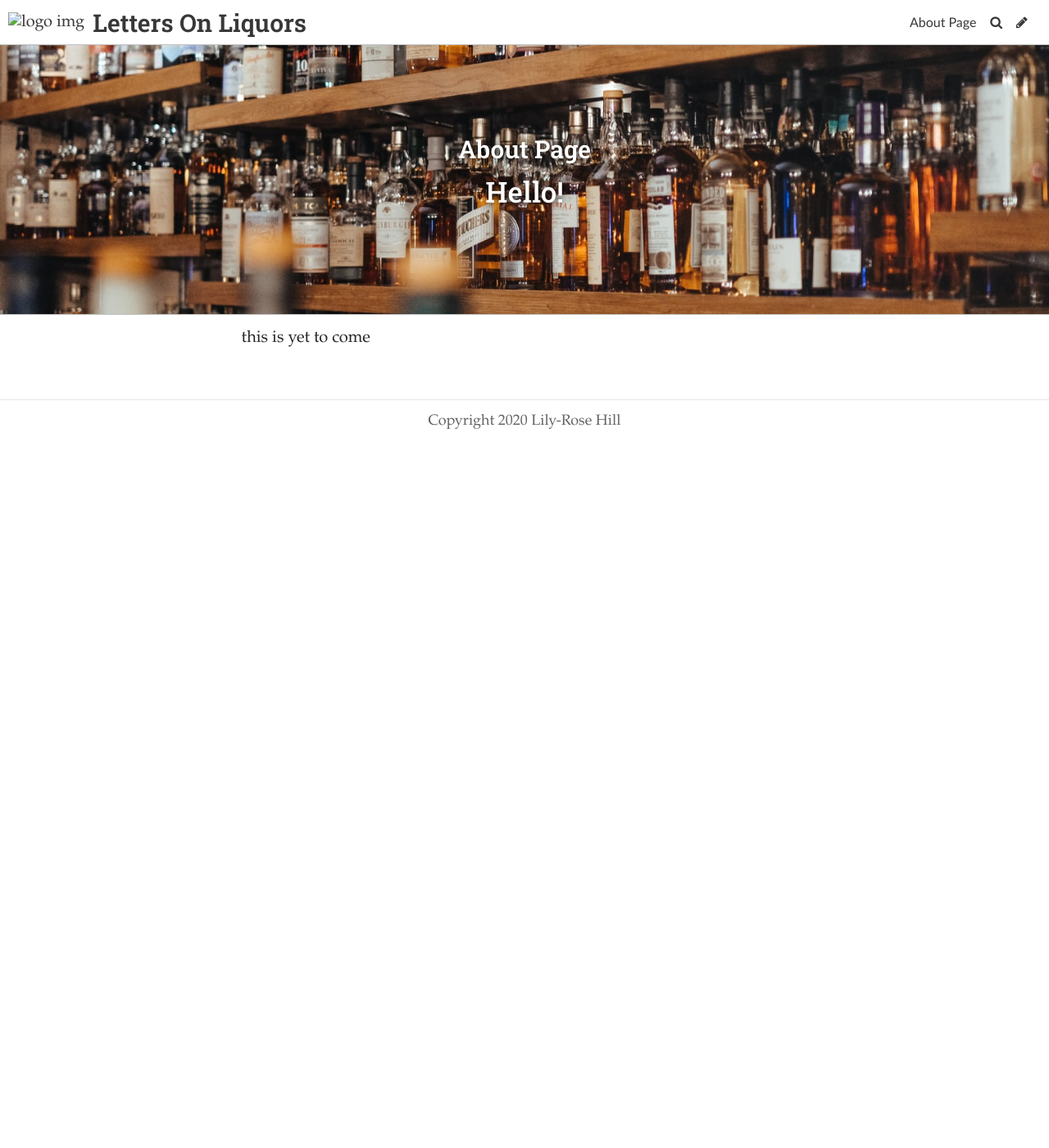
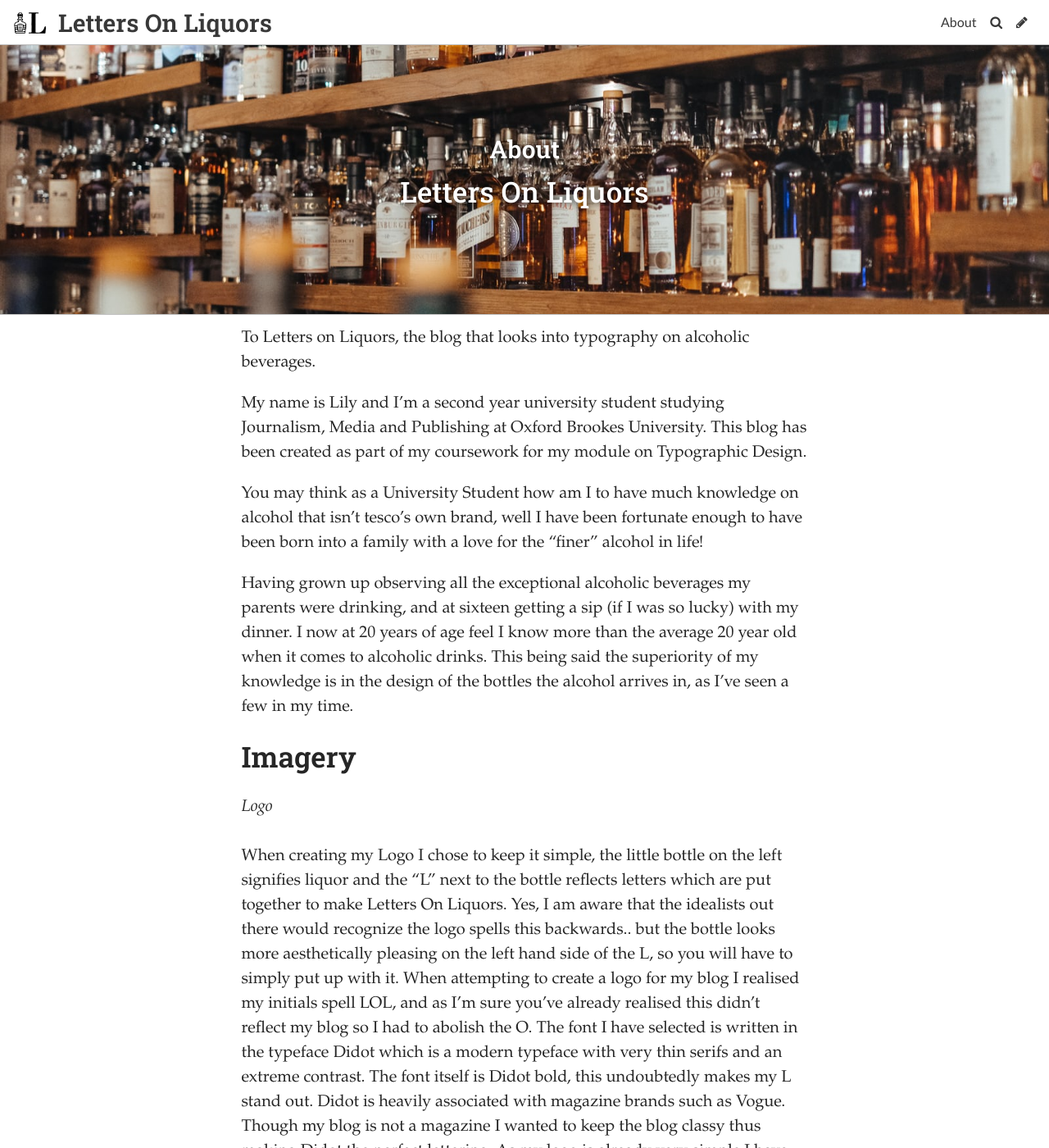
Before and after one commit to LilyRose00/LettersOnLiquors, a Jekyll site: the page built from pages/about.md, in a window 1280 px wide and 1400 px high. Shown: the whole window at 82% size. Built offline with Jekyll 4.4.1, drawn with Linux system fonts in a browser that asks for light colours; some web fonts are replaced; some of the changed text lies outside the part shown.

Commit message:
Update Page “about”

```diff
--- a/pages/about.md
+++ b/pages/about.md
@@ -1,7 +1,7 @@
 ---
 layout: page
-title: About Page
-subtitle: Hello!
+title: "About "
+subtitle: "Letters On Liquors "
 permalink: /about/
 date: 2020-06-29T15:36:12.231Z
 header_feature_image: ../uploads/photo-1508253730651-e5ace80a7025.jpeg
@@ -10,4 +10,28 @@
 description: null
 show: true
 ---
-this is yet to come
+# **Hello & Welcome,**
+
+To Letters on Liquors, the blog that looks into typography on alcoholic beverages.
+
+My name is Lily and I’m a second year university student studying Journalism, Media and Publishing at Oxford Brookes University. This blog has been created as part of my coursework for my module on Typographic Design.
+
+You may think as a University Student how am I to have much knowledge on alcohol that isn't tesco’s own brand, well I have been fortunate enough to have been born into a family with a love for the “finer” alcohol in life!
+
+Having grown up observing all the exceptional alcoholic beverages my parents were drinking, and at sixteen getting a sip (if I was so lucky) with my dinner. I now at 20 years of age feel I know more than the average 20 year old when it comes to alcoholic drinks. This being said the superiority of my knowledge is in the design of the bottles the alcohol arrives in, as I've seen a few in my time.
+
+## Imagery
+
+*Logo*\
+\
+When creating my Logo I chose to keep it simple, the little bottle on the left signifies liquor and the “L” next to the bottle reflects letters which are put together to make Letters On Liquors. Yes, I am aware that the idealists out there would recognize the logo spells this backwards.. but the bottle looks more aesthetically pleasing on the left hand side of the L, so you will have to simply put up with it. When attempting to create a logo for my blog I realised my initials spell LOL, and as I'm sure you've already realised this didn't reflect my blog so I had to abolish the O. The font I have selected is written in the typeface Didot which is a modern typeface with very thin serifs and an extreme contrast. The font itself is Didot bold, this undoubtedly makes my L stand out. Didot is heavily associated with magazine brands such as Vogue. Though my blog is not a magazine I wanted to keep the blog classy thus making Didot the perfect lettering. As my logo is already very simple I have made a decision to keep both my logo and favicon the same.
+
+![](../uploads/screenshot-2020-10-08-at-14.37.58.png)
+
+*Banner*
+
+For my banner image I have taken advantage of [unsplash](https://www.google.com/search?q=unsplashed&rlz=1C5CHFA_enGB868GB872&oq=unsplash&aqs=chrome.0.69i59j69i57j0l3j69i60l3.2806j0j7&sourceid=chrome&ie=UTF-8) a website in which you can download high quality photographs for free, my particular image was taken by [Adam Wilson](<https://unsplash.com/@fourcolourblack>). I selected this as I feel it is perfectly suited to my blog, and helps in keeping the brand and blog alike.
+
+
+
+*Enjoy!*
```
Also changed, not shown: uploads/screenshot-2020-10-08-at-14.37.58.png (added).
